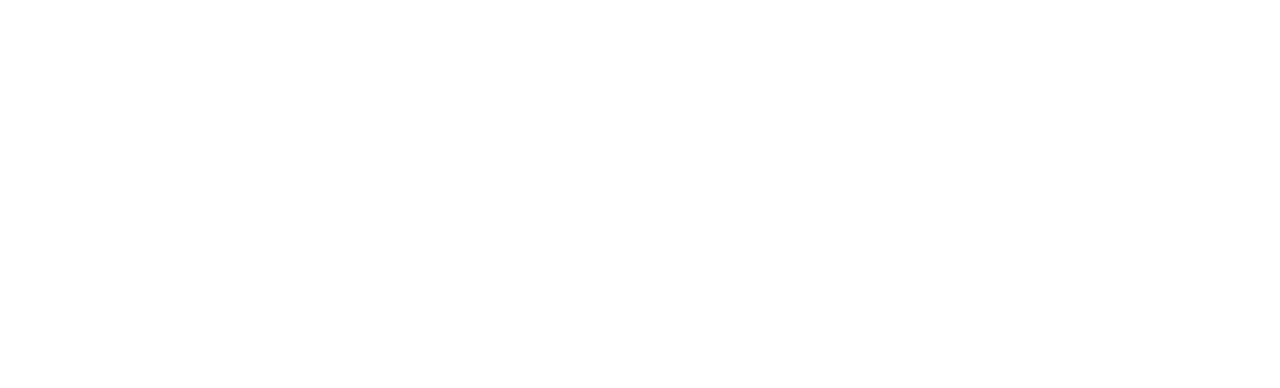
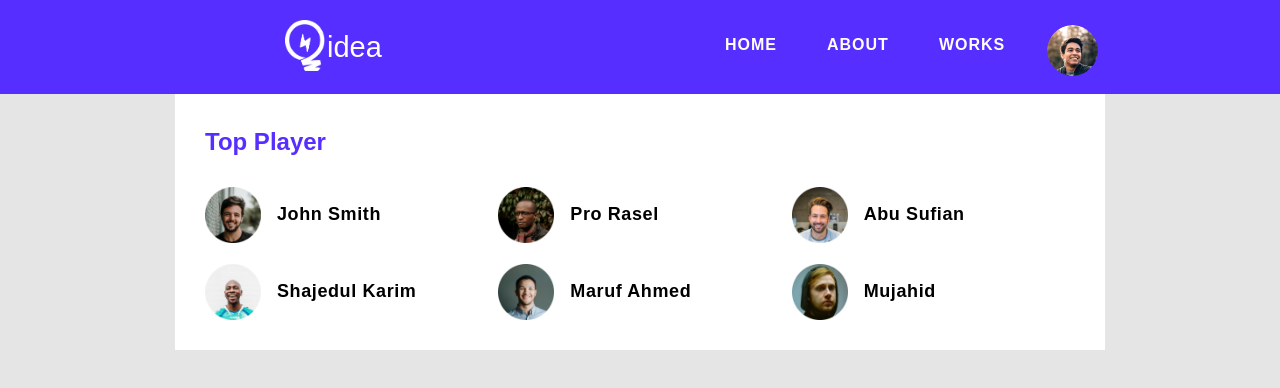
Before and after one commit to Mehedi-irfan/leader-borad-template, a plain HTML site: page index.html in a window 1280 px wide. Drawn offline with Linux system fonts and the light colour scheme; a web font is replaced by a local one.

Commit message:
top players section added

```diff
--- a/index.html
+++ b/index.html
@@ -11,7 +11,66 @@
 </head>
 
 <body>
+    <!-- ----------------header section start-------- -->
+    <header class="header">
+        <div class="navbar">
+            <div class="logo">
+                <img src="images/icons/logo.png" alt="">
+                <p>idea</p>
+            </div>
+        </div>
+        <div class="navbar">
+            <nav>
+                <ul>
+                    <li><a href="">HOME</a></li>
+                    <li><a href="">ABOUT</a></li>
+                    <li><a href="">WORKS</a></li>
+                </ul>
+            </nav>
+            <div class="header-profile">
+                <img src="images/icons/profile.png" alt="">
+            </div>
+        </div>
+    </header>
 
+    <!-- ----------------header section end-------- -->
+
+
+    <main>
+        <!-- ---------------Top players and top blogs start------ -->
+
+        <section class="container">
+            <h1 class="players-title">Top Player</h1>
+            <div class="top-players">
+                <div class="players">
+                    <div class="player">
+                        <img src="images/players/player-1.png" alt="">
+                        <h3 class="players-name">John Smith</h3>
+                    </div>
+                    <div class="player">
+                        <img src="images/players/player-2.png" alt="">
+                        <h3 class="players-name">Pro Rasel</h3>
+                    </div>
+                    <div class="player">
+                        <img src="images/players/player-3.png" alt="">
+                        <h3 class="players-name">Abu Sufian</h3>
+                    </div>
+                    <div class="player">
+                        <img src="images/players/player-4.png" alt="">
+                        <h3 class="players-name">Shajedul Karim</h3>
+                    </div>
+                    <div class="player">
+                        <img src="images/players/player-5.png" alt="">
+                        <h3 class="players-name">Maruf Ahmed</h3>
+                    </div>
+                    <div class="player">
+                        <img src="images/players/player-6.png" alt="">
+                        <h3 class="players-name">Mujahid</h3>
+                    </div>
+                </div>
+            </div>
+        </section>
+    </main>
 </body>
 
 </html>
--- a/style.css
+++ b/style.css
@@ -0,0 +1,104 @@
+
+@import url('https://fonts.googleapis.com/css2?family=Encode+Sans+SC:wght@500&display=swap');
+/* -------------common--style-------- */
+body{
+    margin: 0px;
+    padding: 0px;
+    font-family: 'Encode Sans SC', sans-serif;
+    background-color: #E5E5E5;
+}
+/*-------------- header-section-style start---------- */
+.header{
+    height: 94px;
+    width: 100%;
+    background-color: #562EFF;
+    display: grid;
+    grid-template-columns: repeat(2,1fr);
+}
+.logo img{
+    width: 40px;
+    height: 51px;
+    margin-left: 285px;
+    margin-top: 20px;
+}
+.logo p{
+    margin-left: 327px;
+    margin-top: -44px;
+    font-size: 29px;
+    color: #fff;
+}
+.navbar{
+    display: grid;
+    grid-template-columns: repeat(2,1fr);
+    grid-column-gap: 35px;
+}
+nav ul{
+    list-style: none;
+    display: flex;
+}
+nav ul li{
+    margin-left: 40px;
+    margin-top: 20px;
+
+}
+nav ul li a{
+    text-decoration: none;
+    color: #fff;
+    font-weight: 700;
+    letter-spacing: 1px;
+    padding: 5px 5px;
+    transition: 0.3s ease-in;
+}
+nav ul li a:hover{
+    border-bottom: 2px solid rgb(238, 84, 67);
+}
+.header-profile img{
+    margin-top: 23px;
+    border: 2px solid #562EFF;
+    border-radius: 50%;
+    transition: 0.3s ease-in;
+}
+.header-profile img:hover{
+    border: 2px solid rgb(238, 84, 67);
+    border-radius: 50%;
+    transform: scale(1.1);
+}
+/*-------------- header-section-style-End---------------------- */
+
+/*-------------- top player and top blogd-style-start---------- */
+main{
+    display: flex;
+    justify-content: center;
+    align-items: center;
+}
+.container{
+    width: 870px;
+    background-color: #fff;
+    padding: 30px;
+}
+.players-title{
+    font-size: 24px;
+    color:#562EFF;
+    margin-top: 4px;
+    margin-bottom: 30px;
+}
+.players{
+    display: grid;
+    grid-template-columns: repeat(3, 1fr);
+    grid-template-rows: repeat(3,1f);
+    grid-column-gap: 10px;
+    grid-row-gap: 20px;
+}
+.player{
+    display: flex;
+    align-items: center;
+}
+.player img{
+    width: 56px;
+    height: 56px;
+}
+.players-name{
+    margin-left: 16px;
+    font-size: 18px;
+    letter-spacing: 0.6px;
+}
```
